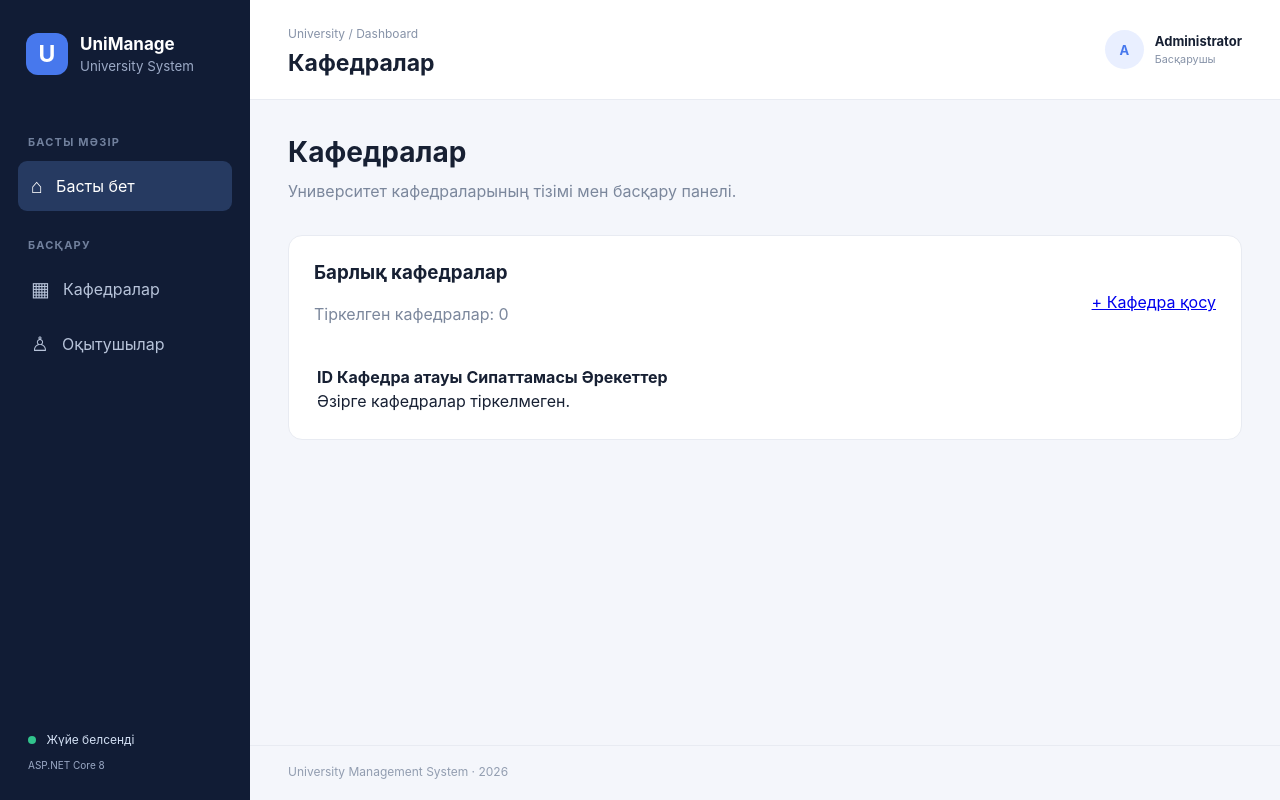
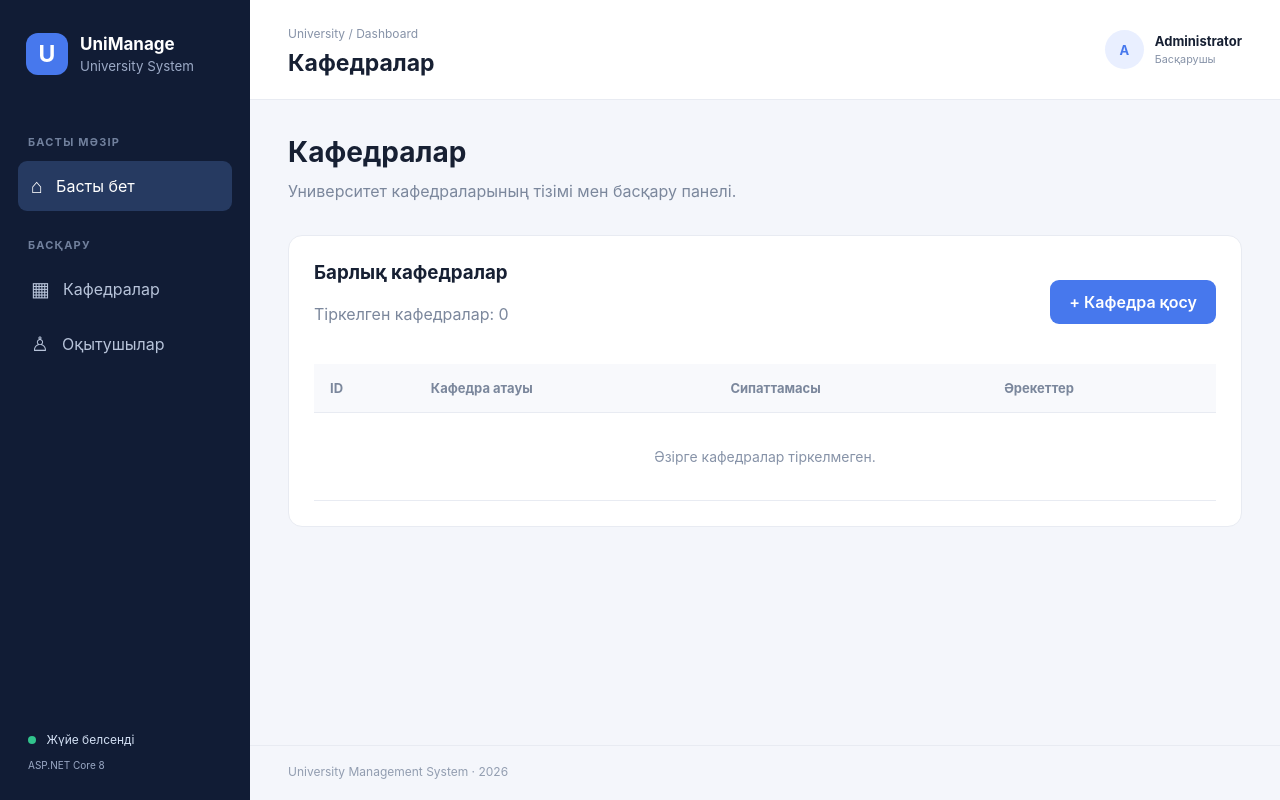
Before and after one commit to Baxa2367/UniversityDbApp, an ASP.NET Core app: page /Departments in a window 1280 px wide. Run offline with ASP.NET Core 8, Linux system fonts and the light colour scheme; the project's own start-up code is not run, and a stand-in starts its controllers and pages.

Commit message:
Add styles for action buttons and data tables

```diff
--- a/wwwroot/css/site.css
+++ b/wwwroot/css/site.css
@@ -281,3 +281,67 @@ footer {
         padding: 15px;
     }
 }
+
+
+.action-button {
+    display: inline-block;
+    background: #4778ed;
+    color: white;
+    padding: 12px 19px;
+    border-radius: 9px;
+    text-decoration: none;
+    font-weight: 600;
+}
+
+.action-button:hover {
+    background: #315fc9;
+    color: white;
+}
+
+.data-table {
+    width: 100%;
+    border-collapse: collapse;
+    min-width: 550px;
+}
+
+.data-table th,
+.data-table td {
+    padding: 16px;
+    text-align: left;
+    border-bottom: 1px solid #e8ebf2;
+}
+
+.data-table th {
+    color: #7b879c;
+    font-size: 13px;
+    background: #f8f9fc;
+}
+
+.data-table td {
+    font-size: 14px;
+}
+
+.table-link {
+    color: #4778ed;
+    text-decoration: none;
+    margin-right: 12px;
+    font-weight: 600;
+}
+
+.table-link.danger {
+    color: #dc5050;
+}
+
+.empty-state {
+    text-align: center !important;
+    color: #8793a8;
+    padding: 35px !important;
+}
+
+.alert-danger {
+    padding: 15px;
+    color: #a52c2c;
+    background: #fff0f0;
+    border-radius: 9px;
+    margin-bottom: 20px;
+}
```
